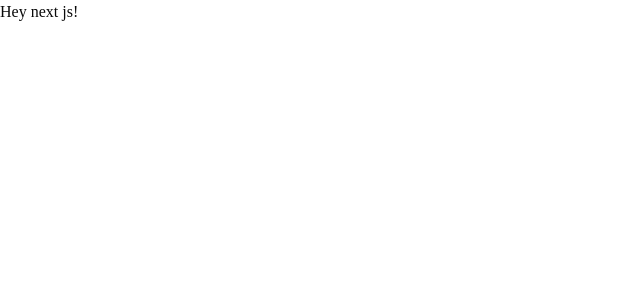
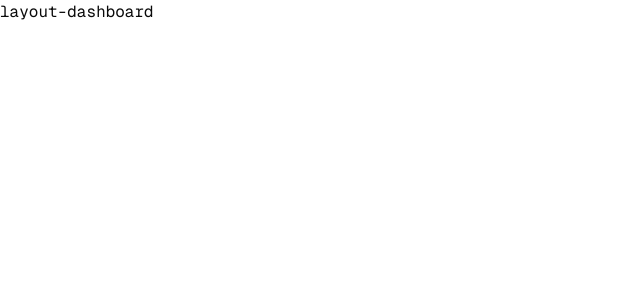
Before and after one commit to ahmed-talal-dev/exam-app, a Next.js app: page / in a window 1280 px wide. Shown: the top 300 px of the page, without its empty margins (0-640 px from the left). Built offline with nearby package versions, Linux system fonts and the light colour scheme.

Commit message:
Finish setting up auth and dashboard structures

```diff
--- /dev/null
+++ b/src/app/(auth)/layout.tsx
@@ -0,0 +1,7 @@
+import React from 'react'
+
+export default function AuthLayout() {
+    return (
+        <div>Auth-layout</div>
+    )
+}
--- /dev/null
+++ b/src/app/(auth)/login/page.tsx
@@ -0,0 +1,7 @@
+import React from 'react'
+
+export default function page() {
+    return (
+        <div className='flex item-center m-auto'>Login-page</div>
+    )
+}
--- /dev/null
+++ b/src/app/(dashboard)/(diplomas)/page.tsx
@@ -0,0 +1,14 @@
+"use client";
+
+import { Button } from "@/components/ui/button";
+import { Plus } from "lucide-react";
+
+
+
+export default function Home() {
+  return (
+    <div className="font-">Home page
+
+    </div >
+  );
+}
--- /dev/null
+++ b/src/app/(dashboard)/layout.tsx
@@ -0,0 +1,7 @@
+import React from 'react'
+
+export default function DashboardLayout() {
+    return (
+        <div>layout-dashboard</div>
+    )
+}
--- a/src/app/globals.css
+++ b/src/app/globals.css
@@ -7,9 +7,9 @@
 @theme inline {
   --color-background: var(--background);
   --color-foreground: var(--foreground);
-  --font-sans: var(--font-sans);
   --font-mono: var(--font-geist-mono);
-  --font-heading: var(--font-sans);
+  --font-inter: var(--font-inter);
+  --font-heading: var(--font-mono);
   --color-sidebar-ring: var(--sidebar-ring);
   --color-sidebar-border: var(--sidebar-border);
   --color-sidebar-accent-foreground: var(--sidebar-accent-foreground);
--- a/src/app/layout.tsx
+++ b/src/app/layout.tsx
@@ -1,20 +1,24 @@
 import type { Metadata } from "next";
-import { Geist, Geist_Mono } from "next/font/google";
+import { Geist_Mono, Inter } from "next/font/google";
 import "./globals.css";
 import { Toaster } from "@/components/ui/sonner";
 
-const geistSans = Geist({
-  variable: "--font-geist-sans",
-  subsets: ["latin"],
-});
+
 
 const geistMono = Geist_Mono({
   variable: "--font-geist-mono",
   subsets: ["latin"],
+  weight: ["400", "500"],
+});
+
+const inter = Inter({
+  subsets: ["latin"],
+  variable: "--font-inter",
+  weight: ["400", "500", "600", "700"],
 });
 
 export const metadata: Metadata = {
-  title: "Create Next App",
+  title: "Exam App",
   description: "Generated by create next app",
 };
 
@@ -26,7 +30,7 @@ export default function RootLayout({
   return (
     <html
       lang="en"
-      className={`${geistSans.variable} ${geistMono.variable} h-full antialiased`}
+      className={`${inter.variable}  ${geistMono.className} h-full antialiased`}
     >
       <body className="min-h-full flex flex-col">{children}
         <Toaster />
--- a/src/app/page.tsx
+++ /dev/null
@@ -1,9 +0,0 @@
-"use client";
-
-
-
-export default function Home() {
-  return (
-    <div>Hey next js!</div>
-  );
-}
```
